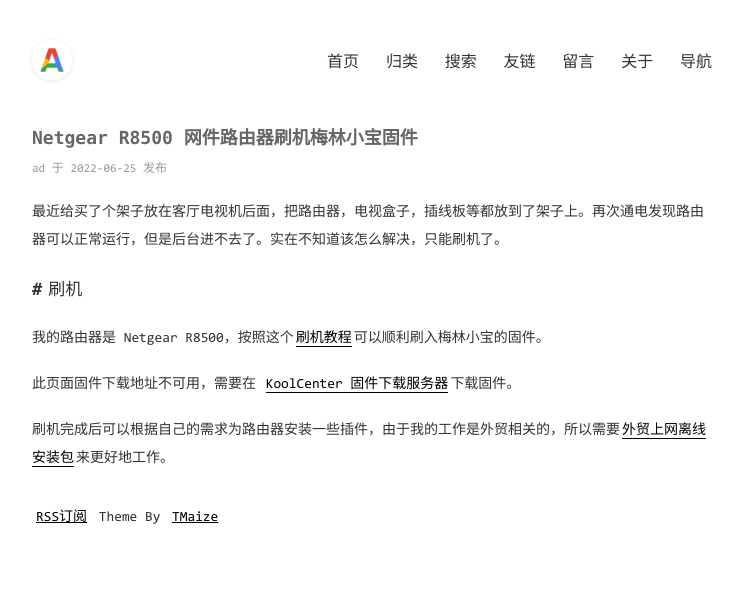
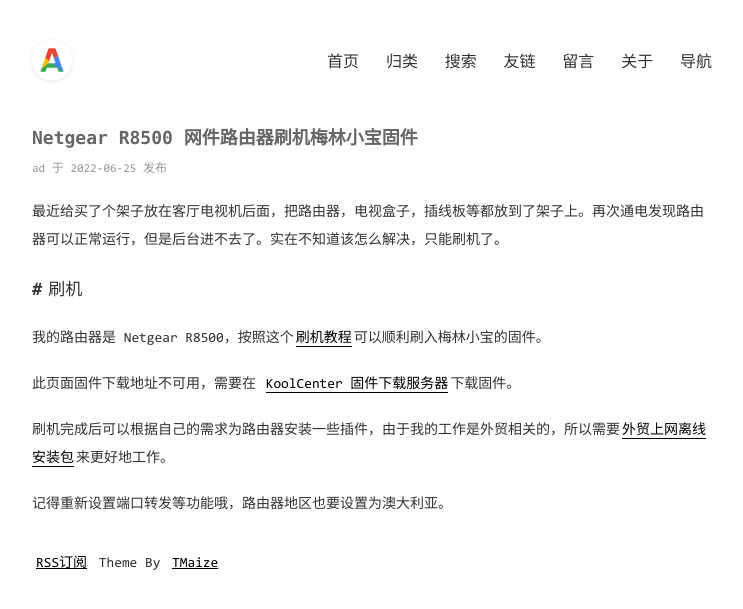
Before and after one commit to admans/admans.github.io, a Jekyll site: the page built from _posts/2022-06-25-Netgear R8500 网件路由器刷机梅林小宝固件.md, in a window 1280 px wide. Shown: the top 609 px of the page, without its empty margins (268-1011 px from the left). Built offline with Jekyll 4.4.1, drawn with Linux system fonts in a browser that asks for light colours.

Commit message:
Update 2022-06-25-Netgear R8500 网件路由器刷机梅林小宝固件.md

```diff
--- a/_posts/2022-06-25-Netgear R8500 网件路由器刷机梅林小宝固件.md
+++ b/_posts/2022-06-25-Netgear R8500 网件路由器刷机梅林小宝固件.md
@@ -13,3 +13,5 @@ categories: [路由器]
 此页面固件下载地址不可用，需要在 [KoolCenter 固件下载服务器](https://fw.koolcenter.com/KoolCenter_Merlin_Legacy_380/Netgear/R8500/X7.9.1/)下载固件。
 
 刷机完成后可以根据自己的需求为路由器安装一些插件，由于我的工作是外贸相关的，所以需要[外贸上网离线安装包](https://github.com/hq450/fancyss_history_package/blob/master/legacy/fancyss_arm380/shadowsocks_4.2.2.tar.gz)来更好地工作。
+
+记得重新设置端口转发等功能哦，路由器地区也要设置为澳大利亚。
```
